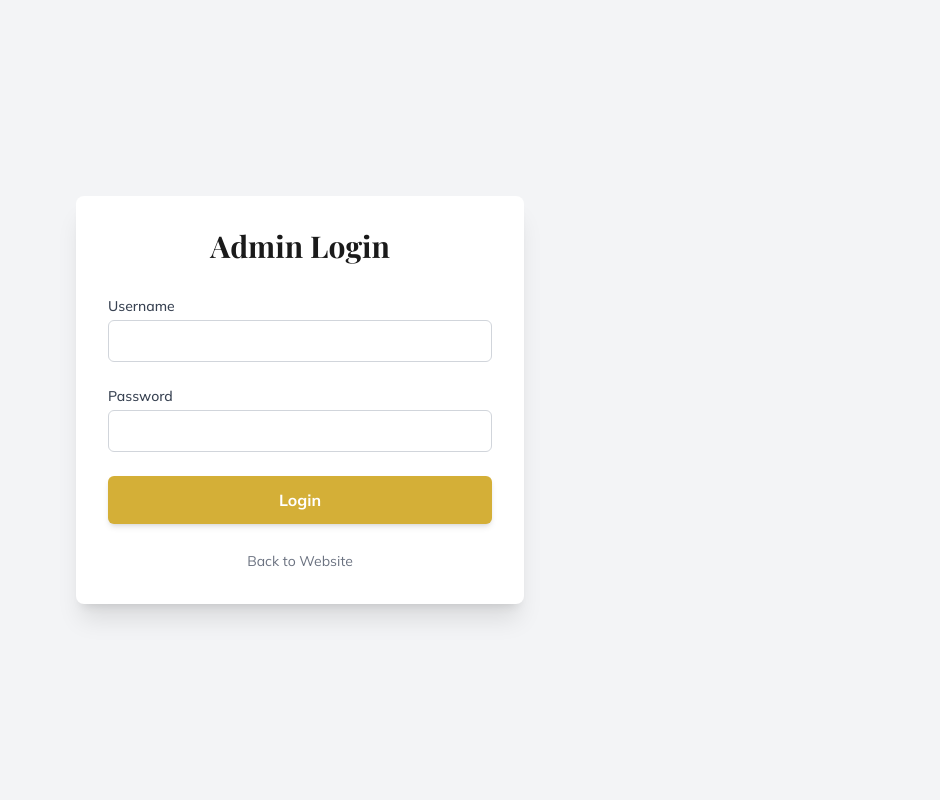
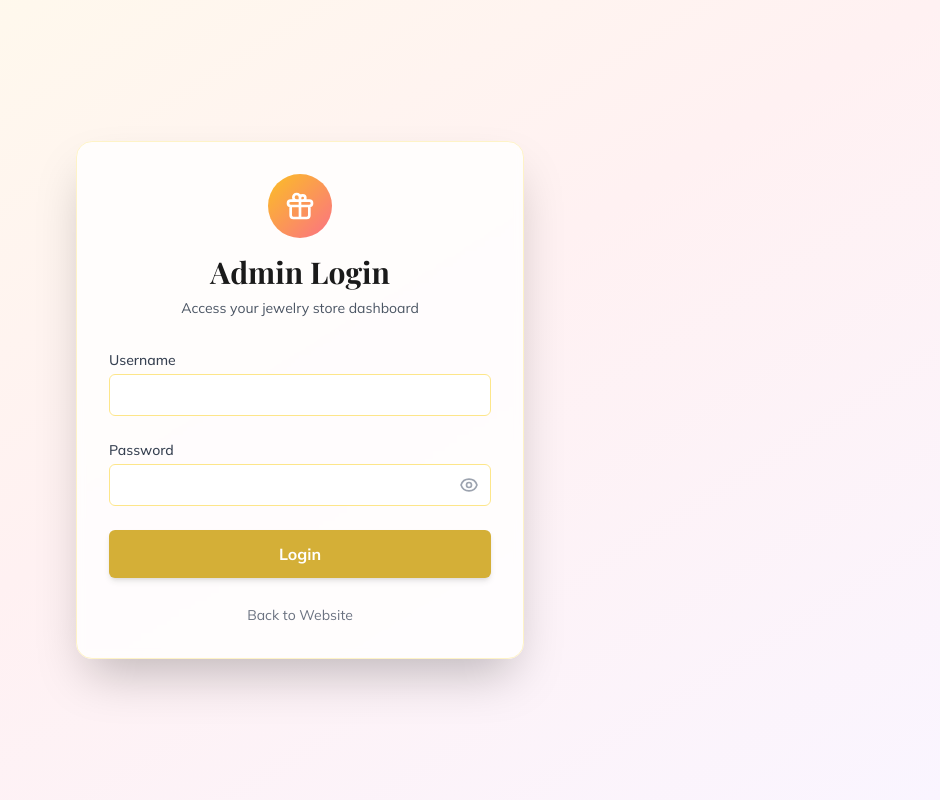
Before and after one commit to Khushbu-github/Sri-Balaji-Jewellers, a React (Vite) app in the folder client/: page /login in a window 1280 px wide. Shown: the whole page, without its empty margins (340-1280 px from the left). Built offline with nearby package versions, Linux system fonts and the light colour scheme; no server answers.

Commit message:
add dashboard added

```diff
--- a/client/src/pages/Login.jsx
+++ b/client/src/pages/Login.jsx
@@ -6,57 +6,105 @@ const Login = () => {
     const [username, setUsername] = useState('');
     const [password, setPassword] = useState('');
     const [error, setError] = useState('');
+    const [loading, setLoading] = useState(false);
+    const [showPassword, setShowPassword] = useState(false);
     const navigate = useNavigate();
 
     const API_BASE_URL = import.meta.env.VITE_API_BASE_URL || 'http://localhost:5000';
 
     const handleSubmit = async (e) => {
         e.preventDefault();
+        setError('');
+        setLoading(true);
+
         try {
-            // In production, use env variable
             const res = await axios.post(`${API_BASE_URL}auth/login`, { username, password });
             localStorage.setItem('adminToken', res.data.token);
             localStorage.setItem('adminUser', res.data.username);
             navigate('/dashboard');
         } catch (err) {
             setError(err.response?.data?.message || 'Login failed');
+        } finally {
+            setLoading(false);
         }
     };
 
     return (
-        <div className="min-h-screen flex items-center justify-center bg-gray-100 px-4">
-            <div className="max-w-md w-full bg-white rounded-lg shadow-xl p-8">
-                <h2 className="text-3xl font-serif font-bold text-center text-dark mb-8">Admin Login</h2>
+        <div className="min-h-screen flex items-center justify-center bg-gradient-to-br from-amber-50 via-rose-50 to-purple-50 px-4 py-6 sm:py-12">
+            <div className="max-w-md w-full bg-white/80 backdrop-blur-sm rounded-2xl shadow-2xl p-6 sm:p-8 border border-amber-100">
+                <div className="text-center mb-6 sm:mb-8">
+                    <div className="inline-flex items-center justify-center w-12 h-12 sm:w-16 sm:h-16 bg-gradient-to-br from-amber-400 to-rose-400 rounded-full mb-3 sm:mb-4">
+                        <svg className="w-6 h-6 sm:w-8 sm:h-8 text-white" fill="none" stroke="currentColor" viewBox="0 0 24 24">
+                            <path strokeLinecap="round" strokeLinejoin="round" strokeWidth={2} d="M12 8v13m0-13V6a2 2 0 112 2h-2zm0 0V5.5A2.5 2.5 0 109.5 8H12zm-7 4h14M5 12a2 2 0 110-4h14a2 2 0 110 4M5 12v7a2 2 0 002 2h10a2 2 0 002-2v-7" />
+                        </svg>
+                    </div>
+                    <h2 className="text-2xl sm:text-3xl font-serif font-bold text-dark">Admin Login</h2>
+                    <p className="mt-2 text-xs sm:text-sm text-gray-600">Access your jewelry store dashboard</p>
+                </div>
+
                 {error && <div className="bg-red-100 text-red-700 p-3 rounded mb-4 text-sm text-center">{error}</div>}
-                <form onSubmit={handleSubmit} className="space-y-6">
+
+                <form onSubmit={handleSubmit} className="space-y-4 sm:space-y-6">
                     <div>
                         <label className="block text-sm font-medium text-gray-700 mb-1">Username</label>
                         <input
                             type="text"
                             value={username}
                             onChange={(e) => setUsername(e.target.value)}
-                            className="w-full px-4 py-2 border border-gray-300 rounded-md focus:ring-primary focus:border-primary"
+                            className="w-full px-4 py-2 border border-amber-200 rounded-md focus:ring-primary focus:border-primary bg-white"
                             required
                         />
                     </div>
+
                     <div>
                         <label className="block text-sm font-medium text-gray-700 mb-1">Password</label>
-                        <input
-                            type="password"
-                            value={password}
-                            onChange={(e) => setPassword(e.target.value)}
-                            className="w-full px-4 py-2 border border-gray-300 rounded-md focus:ring-primary focus:border-primary"
-                            required
-                        />
+                        <div className="relative">
+                            <input
+                                type={showPassword ? "text" : "password"}
+                                value={password}
+                                onChange={(e) => setPassword(e.target.value)}
+                                className="w-full px-4 py-2 pr-10 border border-amber-200 rounded-md focus:ring-primary focus:border-primary bg-white"
+                                required
+                            />
+                            <button
+                                type="button"
+                                onClick={() => setShowPassword(!showPassword)}
+                                className="absolute inset-y-0 right-0 pr-3 flex items-center text-gray-400 hover:text-gray-600 transition-colors"
+                            >
+                                {showPassword ? (
+                                    <svg className="h-5 w-5" fill="none" stroke="currentColor" viewBox="0 0 24 24">
+                                        <path strokeLinecap="round" strokeLinejoin="round" strokeWidth={2} d="M13.875 18.825A10.05 10.05 0 0112 19c-4.478 0-8.268-2.943-9.543-7a9.97 9.97 0 011.563-3.029m5.858.908a3 3 0 114.243 4.243M9.878 9.878l4.242 4.242M9.88 9.88l-3.29-3.29m7.532 7.532l3.29 3.29M3 3l3.59 3.59m0 0A9.953 9.953 0 0112 5c4.478 0 8.268 2.943 9.543 7a10.025 10.025 0 01-4.132 5.411m0 0L21 21" />
+                                    </svg>
+                                ) : (
+                                    <svg className="h-5 w-5" fill="none" stroke="currentColor" viewBox="0 0 24 24">
+                                        <path strokeLinecap="round" strokeLinejoin="round" strokeWidth={2} d="M15 12a3 3 0 11-6 0 3 3 0 016 0z" />
+                                        <path strokeLinecap="round" strokeLinejoin="round" strokeWidth={2} d="M2.458 12C3.732 7.943 7.523 5 12 5c4.478 0 8.268 2.943 9.542 7-1.274 4.057-5.064 7-9.542 7-4.477 0-8.268-2.943-9.542-7z" />
+                                    </svg>
+                                )}
+                            </button>
+                        </div>
                     </div>
+
                     <button
                         type="submit"
-                        className="w-full bg-primary text-white py-3 rounded-md font-bold hover:bg-yellow-600 transition-colors shadow-md"
+                        disabled={loading}
+                        className="w-full bg-primary text-white py-2.5 sm:py-3 rounded-md font-bold hover:bg-yellow-600 transition-colors shadow-md disabled:opacity-50 disabled:cursor-not-allowed flex items-center justify-center"
                     >
-                        Login
+                        {loading ? (
+                            <>
+                                <svg className="animate-spin -ml-1 mr-2 sm:mr-3 h-4 w-4 sm:h-5 sm:w-5 text-white" xmlns="http://www.w3.org/2000/svg" fill="none" viewBox="0 0 24 24">
+                                    <circle className="opacity-25" cx="12" cy="12" r="10" stroke="currentColor" strokeWidth="4"></circle>
+                                    <path className="opacity-75" fill="currentColor" d="M4 12a8 8 0 018-8V0C5.373 0 0 5.373 0 12h4zm2 5.291A7.962 7.962 0 014 12H0c0 3.042 1.135 5.824 3 7.938l3-2.647z"></path>
+                                </svg>
+                                Logging in...
+                            </>
+                        ) : (
+                            'Login'
+                        )}
                     </button>
+
                     <div className="text-center mt-4">
-                        <a href="/" className="text-sm text-gray-500 hover:text-primary">Back to Website</a>
+                        <a href="/" className="text-sm text-gray-500 hover:text-primary transition-colors">Back to Website</a>
                     </div>
                 </form>
             </div>
```
